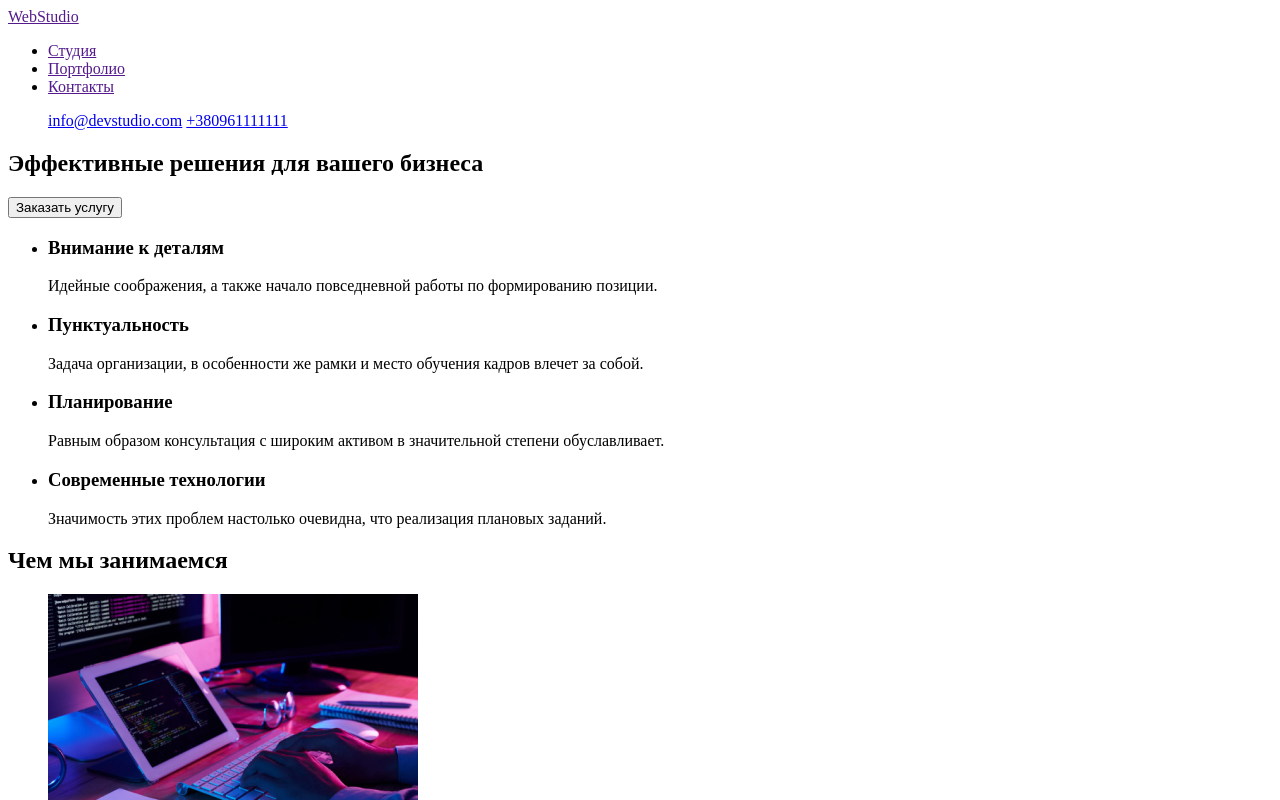
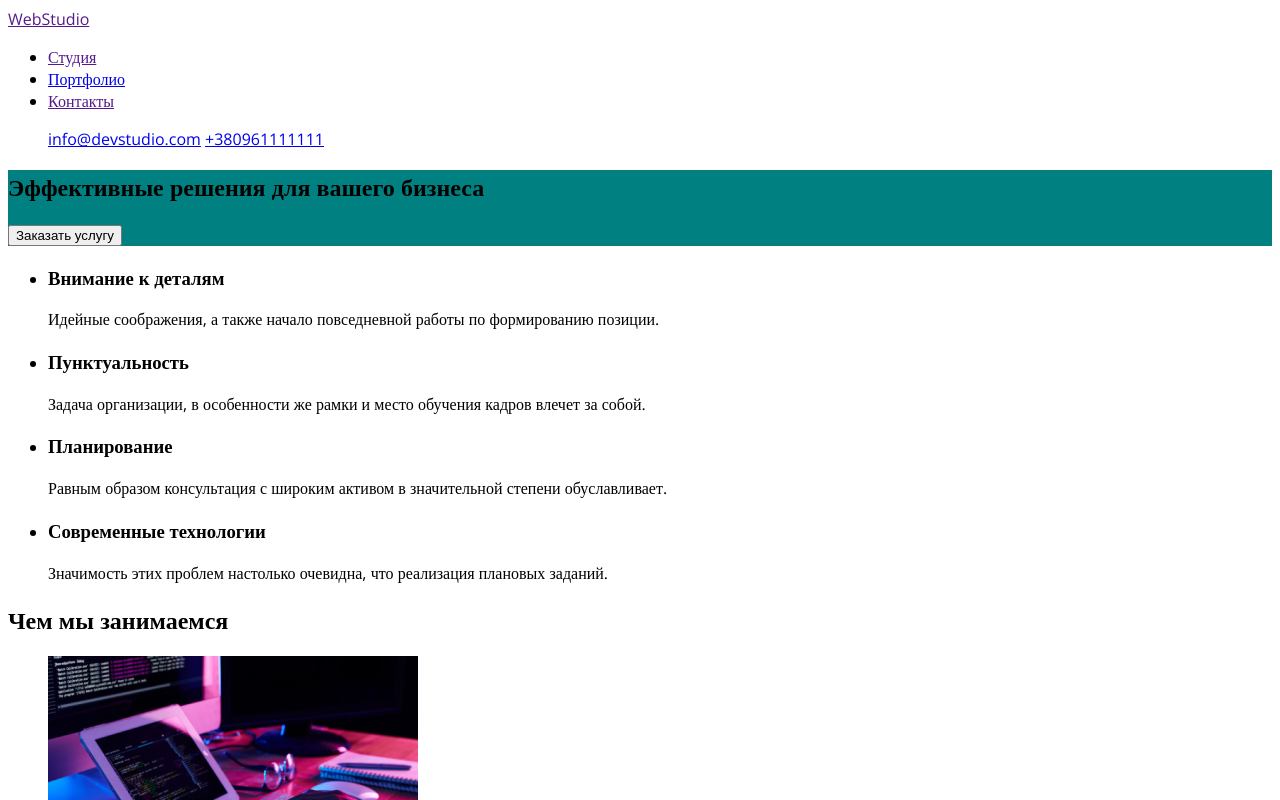
Before and after one commit to Drews21/goit-markup-hw-02, a plain HTML site: page index.html in a window 1280 px wide. Shown: the top 800 px of the page. Drawn offline with nearby package versions, Linux system fonts and the light colour scheme.

Commit message:
добавил: классы, переход со страницы на страницу.

```diff
--- a/css/style.css
+++ b/css/style.css
@@ -0,0 +1,21 @@
+:root {
+  --title-color: purple;
+}
+
+body {
+  font-family: "open sans", "sans-serif";
+}
+.hero-section {
+  background-color: teal;
+  max: width 700px;
+}
+
+.team {
+  background-color: tomato;
+  max: width 700px;
+}
+
+.menu-port {
+  background-color: violet;
+  max: width 700px;
+}
--- a/index.html
+++ b/index.html
@@ -12,19 +12,24 @@
     <!--------шрифт для навигации и подзаголовков---------->
     <link rel="preconnect" href="https://fonts.googleapis.com">
     <link rel="preconnect" href="https://fonts.gstatic.com" crossorigin>
+    <link
+        href="https://fonts.googleapis.com/css2?family=Open+Sans:wght@400;500;700;800&family=Roboto:wght@400;500;700&display=swap"
+        rel="stylesheet">
+    <link rel="preconnect" href="https://fonts.googleapis.com">
+    <link rel="preconnect" href="https://fonts.gstatic.com" crossorigin>
     <link href="https://fonts.googleapis.com/css2?family=Roboto:wght@400;500;700&display=swap" rel="stylesheet">
     <!--------plug in css----------->
     <link rel="stylesheet" href="./css/style.css">
 </head>
 <body>
-    <header>
+    <header class="header">
         <!--<img src="./images/logo.svg" alt="Лого сайта">----Picture of logo-->
         <a href="">WebStudio</a>
-        <nav>
-            <ul>
-                <li><a href="">Студия</a></li>
-                <li><a href="">Портфолио</a></li>
-                <li><a href="">Контакты</a></li>
+        <nav class="navigation">
+            <ul class="nav-list">
+                <li class="nav-item"><a class="nav-link" href="">Студия</a></li>
+                <li class="nav-item"><a class="nav-link" href="portfolio.html">Портфолио</a></li>
+                <li class="nav-item"><a class="nav-link" href="">Контакты</a></li>
             </ul>
         </nav>
         <ul>
@@ -33,11 +38,12 @@
         </ul>
     </header>
     <main>
-        <section>
+        <section class="hero-section">
             <!--Секция с доводами-->
-            <h1>Эффективные решения для вашего бизнеса</h1>
-            <button type="button">Заказать услугу</button>
+            <h1 class="hero">Эффективные решения для вашего бизнеса</h1>
+            <button class="" type="button">Заказать услугу</button>
         </section>
+
         <section>
             <ul>
                 <li>
@@ -58,6 +64,7 @@
                 </li>
             </ul>
         </section>
+
         <section>
             <h2>Чем мы занимаемся</h2>
             <ul>
@@ -66,7 +73,8 @@
                 <li><img src="./images/box3.png" alt="руки и цветовая карта" width="370"></li>
             </ul>
         </section>
-        <section>
+
+        <section class="team">
             <!--Секция с портретами команды-->
             <h2>Наша команда</h2>
             <ul>
```
Also changed, not shown: portfolio.html (+11 -6 lines).
